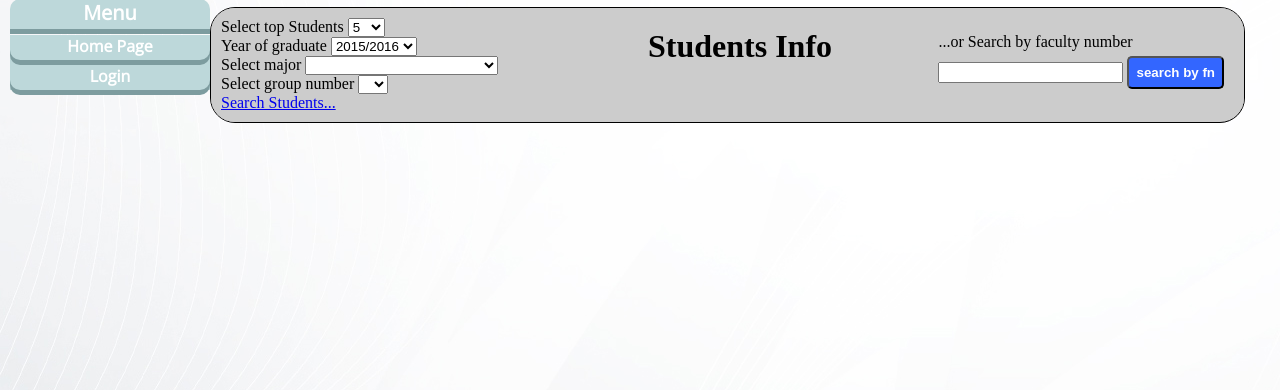
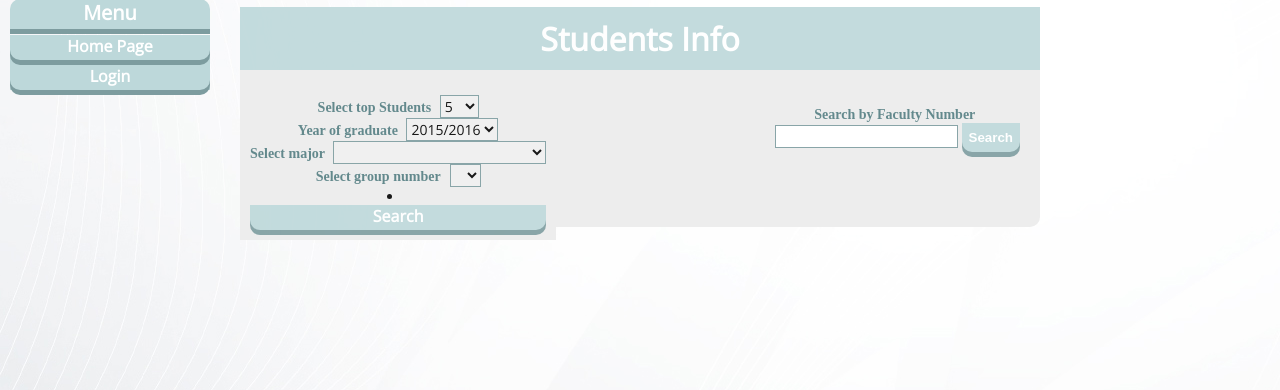
Before and after one commit to TsvetaKandilarova/FMI-WWW-project, a PHP site: page / in a window 1280 px wide. Shown: the part 53-443 px from the top of the page. Run offline with PHP 8.4, Linux system fonts and the light colour scheme.

Commit message:
Fix homepage style

```diff
--- a/css/editProfileVerifier.css
+++ b/css/editProfileVerifier.css
@@ -7,6 +7,7 @@ h1 {
     color: #fff;
     background-color: #BDD8DA;
     margin-bottom: 15px;
+    font-family: 'Open Sans', 'sans-serif';
 }
 
 
--- a/css/style.css
+++ b/css/style.css
@@ -116,17 +116,6 @@ table, th, td {
 	text-align: center;
 }
 
-#container {
-	text-align: center;
-	float: right;
-	width: auto;
-}
-.right {
-    float: right;
-    width: auto;
-	background: #ccc;
-	padding: 20px;
-}
 
 .test {
 	text-align: center;
@@ -136,29 +125,59 @@ table, th, td {
 
 }
 
+
+@import url(http://fonts.googleapis.com/css?family=Open+Sans);
+
+h1 {
+  font-size: 32px;
+  padding: 10px;
+  margin: 0;
+  color: #fff;
+  background-color: #BDD8DA;
+  margin-bottom: 15px;
+  font-family: 'Open Sans', 'sans-serif';
+}
+
+
+#container {
+	text-align: center;
+	float: right;
+	width: auto;
+}
+
+.right {
+    float: right;
+    width: auto;
+	background: #ECECEC;
+	padding: 20px;
+}
+
 .left {
     overflow: hidden;
-    background: #ccc;
+    background: #ECECEC;
 	float: left;
 	width: auto;
 	padding: 10px;
 }
 .searchStudent {
-    overflow: hidden;
-    border: 1px solid #000;
-	background: #ccc;
-	margin-left: 25px;
-	margin-right: 25px;
-	 border-radius: 25px;
+    background-color: #ECECEC;
+    opacity: .9;
+    height: 220px;
+    width: 800px;
+    border-radius: 10px;
+    margin: 0 auto;
+    margin-top: 0px;
+    padding: 0;
+    text-align: center;
 }
 
 
 table, td, th {
-    border: 1px solid rgb(124, 181, 236);
+    border: 1px solid #BDD8DA;
 }
 
 th {
-    background-color: rgb(124, 181, 236);
+    background-color: #BDD8DA;
     color: white;
 }
 
@@ -166,10 +185,56 @@ div.right p {
 	margin-top: 5px;
 	margin-bottom: 5px;
 }
+
+label {
+	font-weight:bold;
+	width:100px;
+	font-size:14px;
+    color: #537D81;
+}
+
+.box {
+	border:#7D9C9F solid 1px;
+	margin-left: 5px;
+    font-family: 'Open Sans', 'sans-serif';
+    font-size: 14px;
+}
+
 button {
+    color: #fff;
+    background-color: #BDD8DA;
+    box-shadow: 0 5px 0 0 #7D9C9F;
+    border: none;
 	padding: 7px;
-	border-radius: 5px;
-	background-color: #3366FF;
-	color: white;
 	font-weight: bold;
+    outline: none;
+    border-bottom-left-radius: 10px;
+    border-bottom-right-radius: 10px;
 }
+
+button:hover {
+    background-color: #7D9C9F;
+    color: white;
+}
+
+li a{
+    display: block;
+    padding: 8px 0 8px 16px;
+    color: #fff;
+	text-decoration: none;
+    font-family: 'Open Sans', 'sans-serif';
+    font-weight: bold;
+    background-color: #BDD8DA;
+    border: 0;
+	padding: 0;
+	height: 25px;
+    box-shadow: 0 5px 0 0 #7D9C9F;
+    border-bottom-left-radius: 10px;
+    border-bottom-right-radius: 10px;
+}
+
+li a:hover {
+    background-color: #7D9C9F;
+    color: white;
+    text-decoration: none;
+}
--- a/index.php
+++ b/index.php
@@ -17,20 +17,21 @@ $current_year = date("Y"); // returns the date
 <body>
 <header>
     <?php include "nav.php" ?> <!--Add navigation on the side-->
-    <h1>Students Info</h1>
+
 </header>
 
 <div class="searchStudent">
+    <h1>Students Info</h1>
     <div class="left">
         <label for="topStudent"> Select top Students </label>
-        <select name="topStudent" id="topResult">
+        <select name="topStudent" id="topResult" class="box">
             <option value="1">1</option>
             <option value="5" selected>5</option>
             <option value="10">10</option>
             <option value="20">20</option>
         </select> </br>
 
-        <label for="yearGr"> Year of graduate </label> <select name="yearGr" id="class_student"> <!--The fuck?-->
+        <label for="yearGr"> Year of graduate </label> <select name="yearGr" id="class_student" class="box">
             <?php
             for ($from = -5; $from < 5; $from++) {
                 $selectedClass = ($from == 0) ? "selected" : "";
@@ -39,7 +40,7 @@ $current_year = date("Y"); // returns the date
             ?>
         </select></br>
 
-        <label for="major"> Select major </label> <select name="major" id="major">
+        <label for="major"> Select major </label> <select name="major" id="major" class="box">
             <option value="default"></option>
             <option value="CS">Computer Science</option>
             <option value="SE">Software Engineering</option>
@@ -52,7 +53,7 @@ $current_year = date("Y"); // returns the date
         </select></br>
 
         <label for="groupNumber"> Select group number</label>
-        <select name="groupNumber" id="groupNumber">
+        <select name="groupNumber" id="groupNumber" class="box">
             <option value="default"></option>
             <option value="1">1</option>
             <option value="2">2</option>
@@ -64,23 +65,25 @@ $current_year = date("Y"); // returns the date
 
         <!--Ugh...-->
         </label></br>
-        <a class="moci" href="#"> <!-- href="#" should go to top of page, but magic: This very particular form of link will do nothing,
+        <li><a class="search" href="#"> <!-- href="#" should go to top of page, but magic: This very particular form of link will do nothing,
              and yet still qualify as a valid hyper-reference,
              so you can attach JavaScript event listeners to it.-->
-            Search Students...
-        </a>
+            Search
+        </a></li>
 
     </div>
     <div class="right">
-        <p> ...or Search by faculty number </p>
-        <input class="fn" value="" type="number"/>
-        <button class="searchByFN"> search by fn</button>
+
+        <label> Search by Faculty Number </label></br>
+        <input class="box" value="" type="number">
+        <button class="searchByFN"> Search</button>
     </div>
 
 </div>
 <div class="test"></div>
 
 <div id="container"></div>
+
 <?php include "footer.php" ?>
 </body>
 </html>
--- a/js/index.js
+++ b/js/index.js
@@ -4,7 +4,7 @@ var app = function(isAdmin) {
 		this._isAdmin = isAdmin;
 		this.init = function() {
 			$.nmObj({});
-			jQuery(".moci").click(function () {
+			jQuery(".search").click(function () {
 				$.ajax({
 				  dataType: "json",
 				  url: './studentsInfo.php',
--- a/registration.php
+++ b/registration.php
@@ -85,7 +85,7 @@ if (count($_POST) > 0) //if we have varieables from a POST request
     $method = $_SERVER['REQUEST_METHOD'];
     if (isset($result) && $result && isset($resultGrade) && $resultGrade) //if inserts in DB are successful
         echo "<p class=\"successmsg\">Student registered successfully!</p>";
-    else if ($method == $_POST && isset($result) && !$result || (isset($resultGrade) && !$resultGrade)) { //THIS CHECK IS WRONG AND STUPID
+    else if ($method == $_POST && isset($result) && !$result || (isset($resultGrade) && !$resultGrade)) {
         echo "<p class=\"failerror\">There was an error with registration!</p>";
     }
     ?>
```
